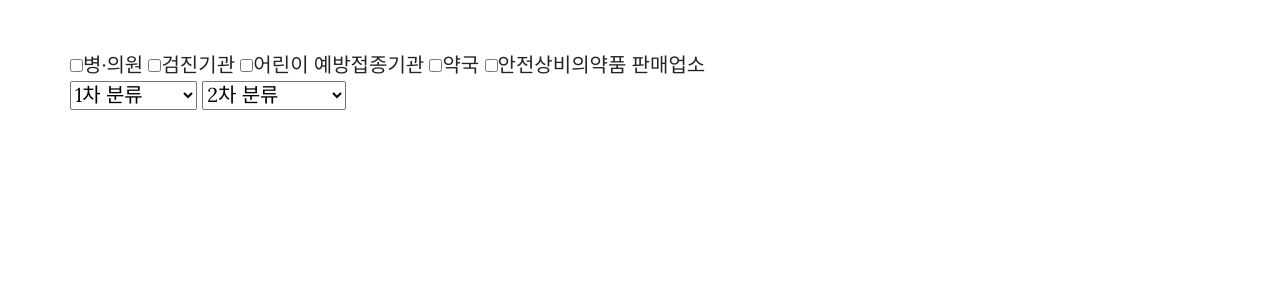
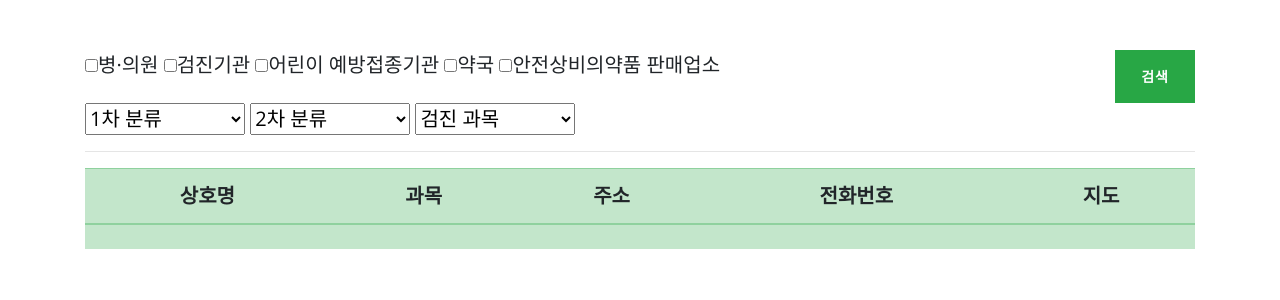
Before and after one commit to namnoo/Service-computing-Termproject, a Flask app: template templates/service.html in a window 1280 px wide. Shown: the part 254-554 px from the top of the page. Run offline with Flask 2, Linux system fonts and the light colour scheme; the template is opened without the code that fills it: most values are stand-ins (such as "Sample title", 1, 10 or a date in 2020); lists and menus that the app fills with data are empty; parts of the project's set-up code (start-up, migrations or seed data) failed here and were passed over; some libraries are stand-ins or nearby versions.

Commit message:
select box

```diff
--- a/application.py
+++ b/application.py
@@ -3,7 +3,7 @@ from restapi import restapi_blueprint
 import logging, json, pprint
 
 application = Flask(__name__)
-application.register_blueprint(restapi_blueprint, url_prefix="/restapi")
+application.register_blueprint(restapi_blueprint, url_prefix="/api")
 
 
 @application.route('/service')
@@ -29,7 +29,7 @@ def index():
         'index.html'
     )
 
-z
+
 if __name__ == '__main__':
     logging.info("Flask web server started!")
 
--- a/requirement.txt
+++ b/requirement.txt
@@ -6,7 +6,11 @@ Flask-RESTful==0.3.7
 itsdangerous==1.1.0
 Jinja2==2.10.3
 MarkupSafe==1.1.1
+numpy==1.17.4
+pandas==0.25.3
+python-dateutil==2.8.1
 pytz==2019.3
 six==1.13.0
+SQLAlchemy==1.3.11
 Werkzeug==0.16.0
 wincertstore==0.2
--- a/restapi.py
+++ b/restapi.py
@@ -1,6 +1,6 @@
 from flask import Blueprint, render_template
 
-restapi_blueprint = Blueprint('restapi', __name__)
+restapi_blueprint = Blueprint('api', __name__)
 
 
 @restapi_blueprint.route('/execute')
--- a/templates/index.html
+++ b/templates/index.html
@@ -26,8 +26,8 @@
                     <div class="slide-text slide_style_center">
                         <h1 data-animation="animated flipInX">Medical Institution Guide</h1>
                         <p data-animation="animated lightSpeedIn">Please click on the menu.</p>
-                        <a href="/restapi/execute" class="btn btn-default" data-animation="animated fadeInUp">API</a>
-                        <a href="/restapi/reference" class="btn btn-default" data-animation="animated fadeInDown">Reference</a>
+                        <a href="/api/execute" class="btn btn-default" data-animation="animated fadeInUp">API</a>
+                        <a href="/api/reference" class="btn btn-default" data-animation="animated fadeInDown">Reference</a>
                         <a href="/service" class="btn btn-default" data-animation="animated fadeInUp">Service Page</a>
                     </div>
                 </div>
--- a/templates/service.html
+++ b/templates/service.html
@@ -4,54 +4,94 @@
 
 {% block content %}
 <div class="container">
+
     <!-- 체크박스 -->
     <div class="row">
-        <div class="check">
-            <input type="checkbox" name="check_hospital" value="hospital">병·의원
-            <input type="checkbox" name="check_health" value="health">검진기관
-            <input type="checkbox" name="check_vaccination" value="vaccination">어린이 예방접종기관
-            <input type="checkbox" name="check_pharmacy" value="pharmacy">약국
-            <input type="checkbox" name="check_medication" value="medication">안전상비의약품 판매업소
+        <div class="media col-lg-12 col-md-12 mx-auto">
+            <div class="media-body">
+                <input type="checkbox" name="check_hospital" value="hospital">병·의원
+                <input type="checkbox" name="check_health" value="health">검진기관
+                <input type="checkbox" name="check_vaccination" value="vaccination">어린이 예방접종기관
+                <input type="checkbox" name="check_pharmacy" value="pharmacy">약국
+                <input type="checkbox" name="check_medication" value="medication">안전상비의약품 판매업소
+            </div>
+            <a class="btn btn-success float-right" href="">검색</a>
         </div>
     </div>
+
     <!-- 시/도 리스트, 구 리스트 -->
     <div class="row">
-        <div class="dropdown">
-
-            <select id="sido" name="sido" onchange="changeSido()">
+        <div class="dropdown col-lg-12 col-md-12 mx-auto">
+            <!-- 1차 분류 -->
+            <select id="sido" name="sido" onchange="changeSido()" style="width:10rem; height:2rem;">
                 <option value="" selected disabled>1차 분류</option>
                 {% for item in sido %}
                     {% for key, value in item.items() %}
-                    <option id="selected" value="{{key}}">{{key}}</option>
+                    <option id="key" value="{{key}}">{{key}}</option>
                     {% endfor %}
                 {% endfor %}
             </select>
-
-            <select id="gu" name="gu" onchange="changeGu()">
+            <!-- 2차 분류 -->
+            <select id="gu" name="gu" style="width:10rem; height:2rem;">
                 <option value="" selected disabled>2차 분류</option>
-                {% for item in sido %}
-                    {% for key, value in item.items() %}
-                        {% for v in value %}
-                        <option value="{{v}}">{{v}}</option>
-                        {% endfor %}
-                    {% endfor %}
-                {% endfor %}
+            </select>
+            <!-- 검진과목 -->
+            <select id="subject" name="subject" style="width:10rem; height:2rem;">
+                <option value="" selected disabled>검진 과목</option>
+                <option value="subject">검진과목이 너무 많아요</option>
             </select>
         </div>
-        <!-- 결과 화면 -->
-        <div class="answer">
+    </div>
 
+    <hr>
+
+    <!-- 결과 화면 -->
+    <div class="row">
+        <div class="answer col-lg-12 col-md-12 mx-auto">
+            <table class="table table-success">
+                <thead class="text-center">
+                    <tr>
+                        <th scope="col">상호명</th>
+                        <th scope="col">과목</th>
+                        <th scope="col">주소</th>
+                        <th scope="col">전화번호</th>
+                        <th scope="col">지도</th>
+                    </tr>
+                </thead>
+                <tbody>
+                    <tr>
+                        <td></td>
+                        <td></td>
+                        <td></td>
+                        <td></td>
+                        <td></td>
+                    </tr>
+                </tbody>
+            </table>
         </div>
     </div>
 </div>
+{% endblock %}
 
+{% block script %}
 <script>
     function changeSido() {
         var sidoSelect = document.getElementById("sido");
+        var selectSido = sidoSelect.options[sidoSelect.selectedIndex].text;
 
-        var selectSido = sidoSelect.options[sidoSelect.selectedIndex].text;
-        alert(selectSido);
+        {% for item in sido %}
+            {% for key, value in item.items() %}
+                if ('{{key}}' == selectSido) {
+                    $("#gu").empty();
+                    $("#gu").append("<option value='' selected disabled>2차 분류</option>");
 
+                    {% for v in value %}
+                        $("#gu").append("<option value='{{v}}'>{{v}}</option>");
+                    {% endfor %}
+                }
+            {% endfor %}
+        {% endfor %}
     }
+
 </script>
 {% endblock %}
--- a/templates/template.html
+++ b/templates/template.html
@@ -19,6 +19,13 @@
   <!-- Custom styles for this template -->
   <link href="/static/css/clean-blog.min.css" rel="stylesheet">
 
+  {% block script %} {% endblock %}
+
+  <style>
+    .container {
+      font-family: 'Open Sans', 'Helvetica Neue', Helvetica, Arial, sans-serif;
+    }
+  </style>
 </head>
 
 <body>
@@ -34,10 +41,10 @@
       <div class="collapse navbar-collapse" id="navbarResponsive">
         <ul class="navbar-nav ml-auto">
           <li class="nav-item">
-            <a class="nav-link" href="/restapi/execute">API</a>
+            <a class="nav-link" href="/api/execute">API</a>
           </li>
           <li class="nav-item">
-            <a class="nav-link" href="/restapi/reference">Reference</a>
+            <a class="nav-link" href="/api/reference">Reference</a>
           </li>
           <li class="nav-item">
             <a class="nav-link" href="/service">Service</a>
```
Also changed, not shown: templates/restapi_execute.html (+10 -0 lines), templates/restapi_reference.html (+27 -0 lines).
